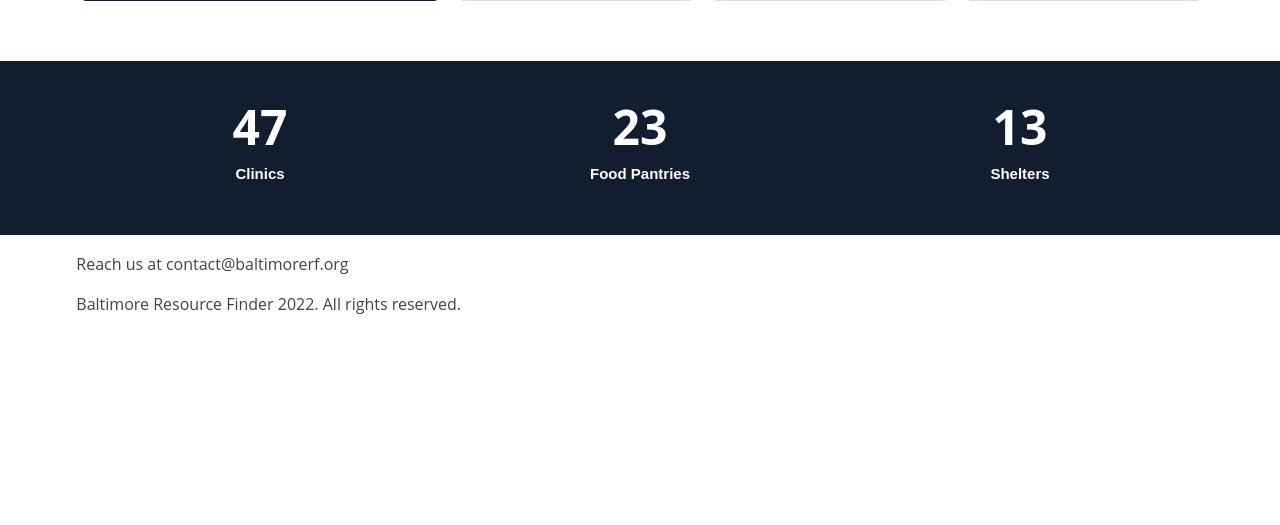
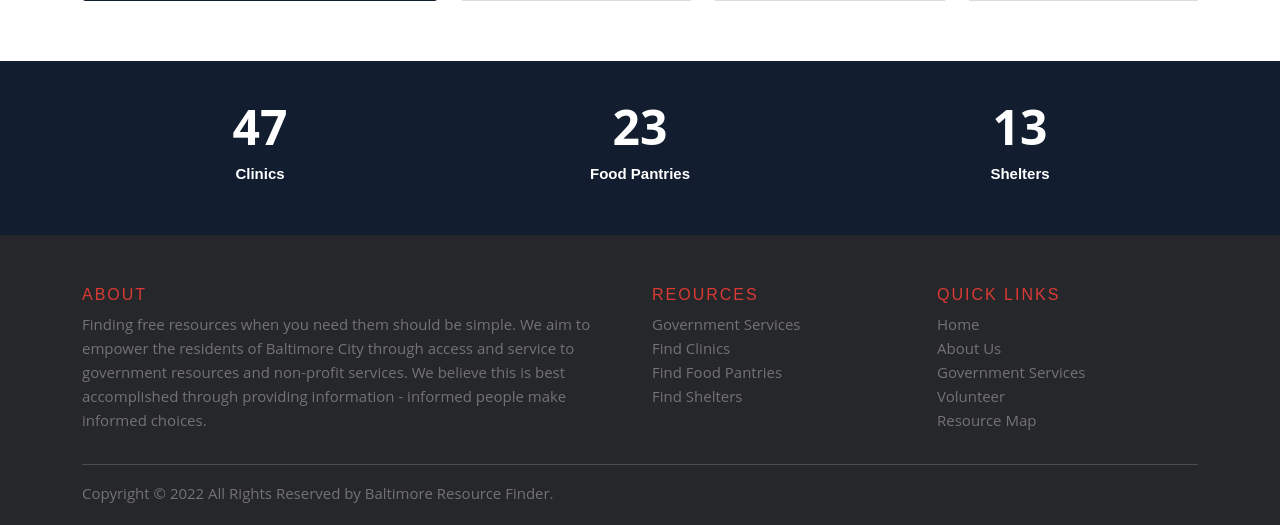
Before and after one commit to sarata99/baltimorerf, a Flask app: page / in a window 1280 px wide. Shown: the part 1030-1555 px from the top of the page. Before the commit the page ends 1344 px from the top, so only its background shows below. Run offline with Flask 2, Linux system fonts and the light colour scheme; some libraries are stand-ins or nearby versions.

Commit message:
Restyled footer

```diff
--- a/static/styles/main.css
+++ b/static/styles/main.css
@@ -344,3 +344,167 @@ section {
   color: #fff;
   margin: 0;
 }
+
+.site-footer
+{
+  background-color:#26272b;
+  padding:45px 0 20px;
+  font-size:15px;
+  line-height:24px;
+  color:#737373;
+}
+.site-footer hr
+{
+  border-top-color:#bbb;
+  opacity:0.5
+}
+.site-footer hr.small
+{
+  margin:20px 0
+}
+.site-footer h6
+{
+  color:#db3a34;
+  font-size:16px;
+  text-transform:uppercase;
+  margin-top:5px;
+  letter-spacing:2px
+}
+.site-footer a
+{
+  color:#737373;
+}
+.site-footer a:hover
+{
+  color:#db3a34;
+  text-decoration:none;
+}
+.footer-links
+{
+  padding-left:0;
+  list-style:none
+}
+.footer-links li
+{
+  display:block
+}
+.footer-links a
+{
+  color:#737373
+}
+.footer-links a:active,.footer-links a:focus,.footer-links a:hover
+{
+  color:#db3a34;
+  text-decoration:none;
+}
+.footer-links.inline li
+{
+  display:inline-block
+}
+.site-footer .social-icons
+{
+  text-align:right
+}
+.site-footer .social-icons a
+{
+  width:40px;
+  height:40px;
+  line-height:40px;
+  margin-left:6px;
+  margin-right:0;
+  border-radius:100%;
+  background-color:#33353d
+}
+.copyright-text
+{
+  margin:0
+}
+@media (max-width:991px)
+{
+  .site-footer [class^=col-]
+  {
+    margin-bottom:30px
+  }
+}
+@media (max-width:767px)
+{
+  .site-footer
+  {
+    padding-bottom:0
+  }
+  .site-footer .copyright-text,.site-footer .social-icons
+  {
+    text-align:center
+  }
+}
+.social-icons
+{
+  padding-left:0;
+  margin-bottom:0;
+  list-style:none
+}
+.social-icons li
+{
+  display:inline-block;
+  margin-bottom:4px
+}
+.social-icons li.title
+{
+  margin-right:15px;
+  text-transform:uppercase;
+  color:#96a2b2;
+  font-weight:700;
+  font-size:13px
+}
+.social-icons a{
+  background-color:#eceeef;
+  color:#818a91;
+  font-size:16px;
+  display:inline-block;
+  line-height:44px;
+  width:44px;
+  height:44px;
+  text-align:center;
+  margin-right:8px;
+  border-radius:100%;
+  -webkit-transition:all .2s linear;
+  -o-transition:all .2s linear;
+  transition:all .2s linear
+}
+.social-icons a:active,.social-icons a:focus,.social-icons a:hover
+{
+  color:#fff;
+  background-color:#29aafe
+}
+.social-icons.size-sm a
+{
+  line-height:34px;
+  height:34px;
+  width:34px;
+  font-size:14px
+}
+.social-icons a.facebook:hover
+{
+  background-color:#3b5998
+}
+.social-icons a.twitter:hover
+{
+  background-color:#00aced
+}
+.social-icons a.linkedin:hover
+{
+  background-color:#007bb6
+}
+.social-icons a.dribbble:hover
+{
+  background-color:#ea4c89
+}
+@media (max-width:767px)
+{
+  .social-icons li.title
+  {
+    display:block;
+    margin-right:0;
+    font-weight:600
+  }
+}
--- a/templates/base.html
+++ b/templates/base.html
@@ -29,7 +29,7 @@
 
     <!-- Sticky footer -->
     <footer class="footer ">
-        <div class="container-fluid" style="background-color: white; padding: 10px;">
+        <div class="container-fluid" style="background-color: #737373 padding: 10px;">
             {% include "footer.html" %}
         </div>
     </footer>
--- a/templates/footer.html
+++ b/templates/footer.html
@@ -1,5 +1,53 @@
 
-<div class="container" style="padding: 0.5%;">
-    <p>Reach us at contact@baltimorerf.org<p>
-    <p>Baltimore Resource Finder 2022. All rights reserved.</p>
-</div>
+  <!-- Site footer -->
+  <footer class="site-footer">
+    <div class="container">
+      <div class="row">
+        <div class="col-sm-12 col-md-6">
+          <h6>About</h6>
+          <p class="text-justify">Finding free resources when you need them should be simple. We aim to empower the residents of Baltimore City through access and service to government resources and non-profit services. We believe this is best accomplished through providing information - informed people make informed choices.</p>
+        </div>
+
+        <div class="col-xs-6 col-md-3">
+          <h6>Reources</h6>
+          <ul class="footer-links">
+            <li><a href="{{ url_for('how') }}">Government Services</a></li>
+            <li><a href="{{ url_for('map') }}">Find Clinics</a></li>
+            <li><a href="{{ url_for('map') }}">Find Food Pantries</a></li>
+            <li><a href="{{ url_for('map') }}">Find Shelters</a></li>
+          </ul>
+        </div>
+
+        <div class="col-xs-6 col-md-3">
+          <h6>Quick Links</h6>
+          <ul class="footer-links">
+            <li><a href="{{ url_for('index') }}">Home</a></li>
+            <li><a href="{{ url_for('about') }}">About Us</a></li>
+            <li><a href="{{ url_for('how') }}">Government Services</a></li>
+            <li><a href="{{ url_for('volunteer') }}">Volunteer</a></li>
+            <li><a href="{{ url_for('map') }}">Resource Map</a></li>
+          </ul>
+        </div>
+      </div>
+      <hr>
+    </div>
+    <div class="container">
+      <div class="row">
+        <div class="col-md-8 col-sm-6 col-xs-12">
+          <p class="copyright-text">Copyright &copy; 2022 All Rights Reserved by
+       <a href="#">Baltimore Resource Finder</a>.
+          </p>
+        </div>
+        <!-- Site footer
+        <div class="col-md-4 col-sm-6 col-xs-12">
+          <ul class="social-icons">
+            <li><a class="facebook" href="#"><i class="fa fa-facebook"></i></a></li>
+            <li><a class="twitter" href="#"><i class="fa fa-twitter"></i></a></li>
+            <li><a class="dribbble" href="#"><i class="fa fa-dribbble"></i></a></li>
+            <li><a class="linkedin" href="#"><i class="fa fa-linkedin"></i></a></li>
+          </ul>
+        </div>
+        -->
+      </div>
+    </div>
+</footer>
```
